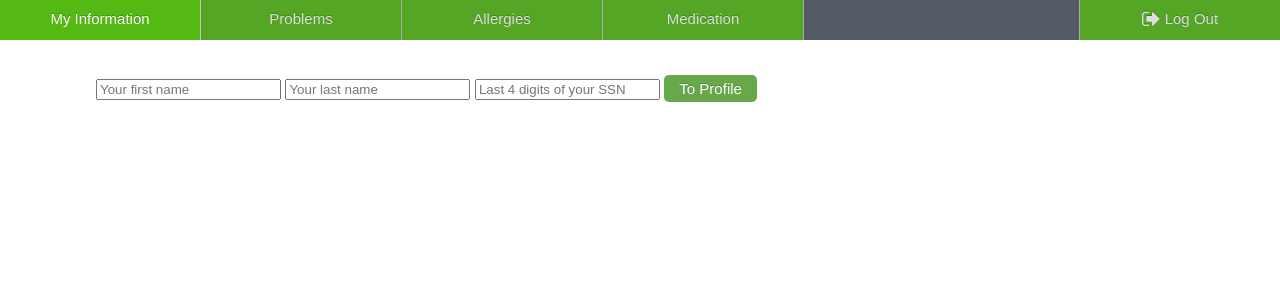
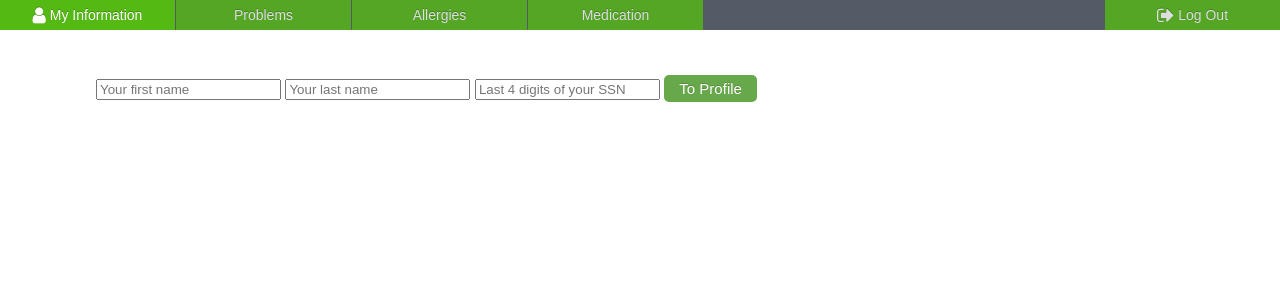
Before and after one commit to eashmore/drchrono-hackathon, a Django app: page / in a window 1280 px wide. Shown: the top 300 px of the page. Run offline with Django 3.2, Linux system fonts and the light colour scheme; a user stored in the database is signed in; tables that the repository leaves empty hold one stand-in row (values such as "Sample post"); parts of the project's set-up code (start-up, migrations or seed data) failed here and were passed over; some libraries are stand-ins or nearby versions.

Commit message:
git style nav

```diff
--- a/patients_app/static/style/style.css
+++ b/patients_app/static/style/style.css
@@ -102,7 +102,7 @@ body {
 #nav {
   position: fixed;
   width: 100%;
-  height: 40px;
+  height: 30px;
   background-color: #555A67;
   top: 0;
   left: 0;
@@ -119,9 +119,8 @@ body {
 }
 
 .nav-link {
-  width: 200px;
+  width: 175px;
   text-align: center;
-  height: inherit;
   background-color: #55B914;
   opacity: 0.8;
   display: inline-block;
@@ -133,23 +132,23 @@ body {
 }
 
 .nav-link-left {
-  border-right: 1px solid #C0C0C0;
+  border-right: 1px solid #555A67;
 }
 
 .nav-link-right {
-  border-left: 1px solid #C0C0C0;
+  border-left: 1px solid #555A67;
 }
 
 .nav-link>a {
   display: block;
   position: relative;
-  font-size: 15px;
+  font-size: 14px;
   text-decoration: none;
   color: #fff;
-  height: 40px;
+  height: 30px;
   top: 0;
 }
 
 .nav-class-text {
-  padding-top: 10px;
+  padding-top: 7px;
 }
--- a/patients_app/templates/patients_app/include/_nav.html
+++ b/patients_app/templates/patients_app/include/_nav.html
@@ -3,7 +3,7 @@
   <div id="nav-patients" class="nav-link nav-link-left">
     <a href="{% url 'patients_app:patient_edit' %}">
       <div class="nav-class-text">
-        My Information
+        <i class="fa fa-user fa-lg"></i> My Information
       </div>
     </a>
   </div><div id="nav-problems" class="nav-link nav-link-left">
--- a/patients_app/templates/patients_app/problems/index.html
+++ b/patients_app/templates/patients_app/problems/problem_index.html
@@ -10,8 +10,9 @@
 
 <div id="clinical-table-head" class="table-content bold">
   <div class="clinical-col">Name</div>
+  <div class="clinical-col">Status</div>
 </div>
 <div id="clinical-list" class="table-content">
-  {% include 'patients_app/problems/list.html' %}
+  {% include 'patients_app/problems/problem_list.html' %}
 </div>
 {% endblock %}
--- a/patients_app/templates/patients_app/problems/list.html
+++ b/patients_app/templates/patients_app/problems/problem_list.html
@@ -1,5 +1,7 @@
 {% for problem in problems %}
   <div class="clinical-item" data-problem="{{problem.id}}">
     <div class="clinical-col">{{ problem.name }}</div>
+  </div><div class="clinical-item" data-problem="{{problem.id}}">
+    <div class="clinical-col">{{ problem.status }}</div>
   </div>
 {% endfor %}
--- a/patients_app/views.py
+++ b/patients_app/views.py
@@ -86,7 +86,7 @@ def problems_view(request):
     patient = get_object_or_404(Patient,
         pk=request.user.doctor.current_patient_id)
     problems = patient.problem_set.all()
-    return render(request, 'patients_app/problems/index.html', {
+    return render(request, 'patients_app/problems/problem_index.html', {
         'problems': problems
     })
 
```
